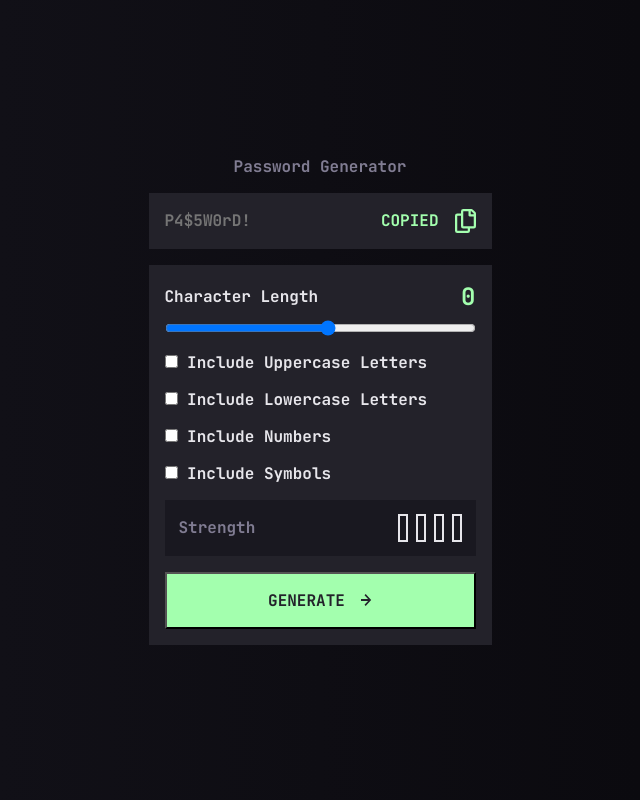
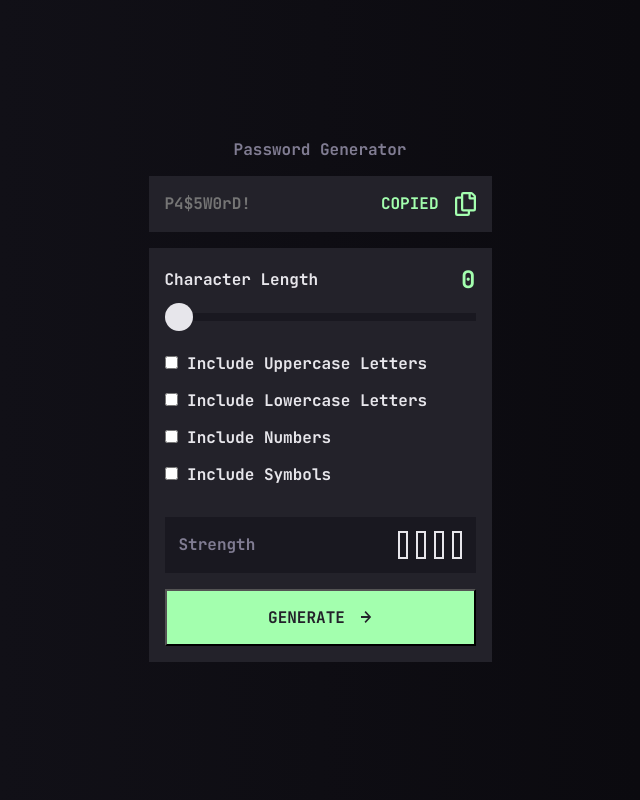
Before and after one commit to KaiWaldrant/fem-psw-gen, a plain HTML site: page index.html in a window 1280 px wide. Shown: the whole page, without its empty margins (320-960 px from the left). Drawn offline with Linux system fonts and the light colour scheme.

Commit message:
partially style slider

```diff
--- a/index.html
+++ b/index.html
@@ -54,6 +54,7 @@
             id="char-length"
             min="1"
             max="20"
+            value="0"
           />
         </div>
 
--- a/style.css
+++ b/style.css
@@ -74,19 +74,52 @@ body {
 
 .pg__controls {
     display: grid;
-    gap: 1rem;
+    gap: 2rem;
     padding: 1rem;
 }
 
 .char-length {
     display: grid;
-    gap: 0.5rem;
+    gap: 1.125rem;
 }
 
 .char-length__header {
     display: flex;
     justify-content: space-between;
     align-items: center;
+}
+
+.char-length__slider {
+    -webkit-appearance: none; /* Override default CSS styles */
+    appearance: none;
+    height: 8px;
+    outline: none;
+    background-color: var(--clr-grey-850);
+}
+
+.char-length__slider::-webkit-slider-thumb {
+    appearance: none;
+    width: 28px;
+    height: 28px;
+    border-radius: 50%;
+    background-color: var(--clr-grey-200);
+    /*border: 1px solid var(--clr-grey-200);*/
+    cursor: pointer;
+}
+
+.char-length__slider::-webkit-slider-thumb:hover {
+    background-color: var(--clr-grey-850);
+    border: 2px solid var(--clr-green-200);
+}
+
+.char-length__slider::-moz-range-thumb {
+    appearance: none;
+    width: 28px;
+    height: 28px;
+    border-radius: 50%;
+    background-color: var(--clr-grey-200);
+    border: 1px solid var(--clr-grey-200);
+    cursor: pointer;
 }
 
 .options {
```
